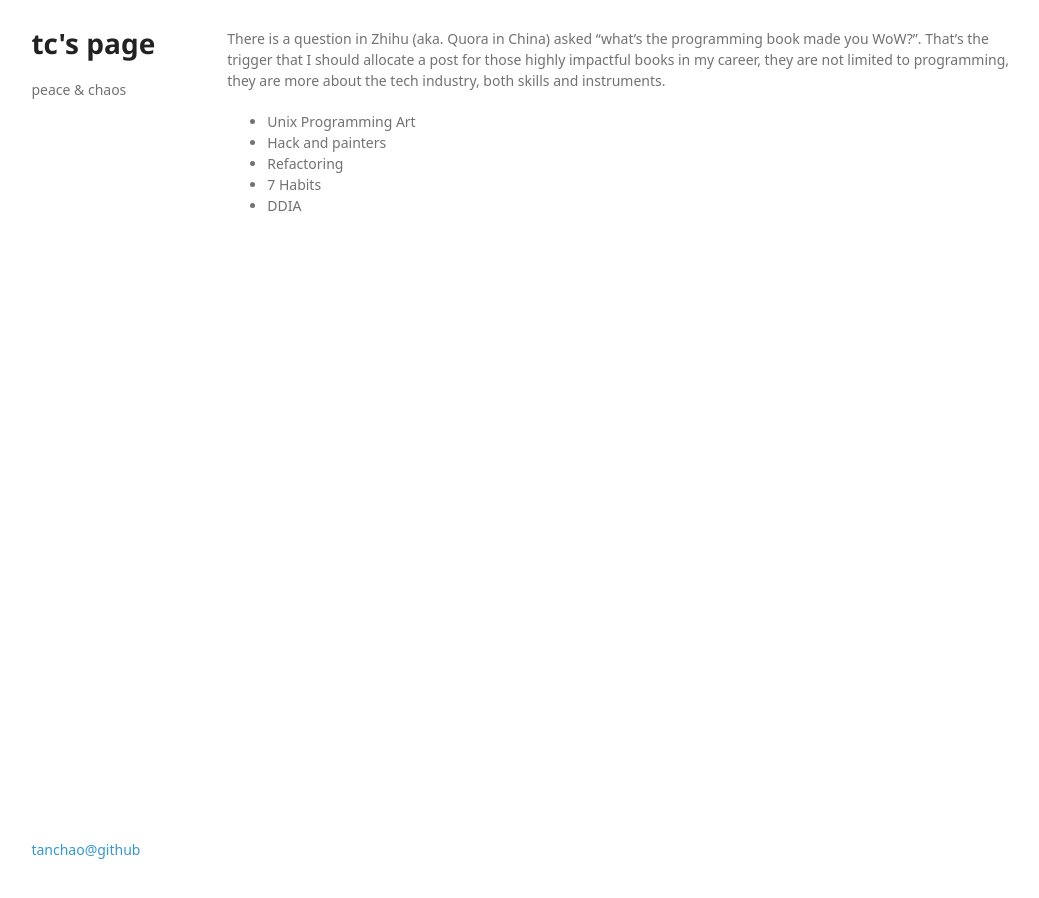
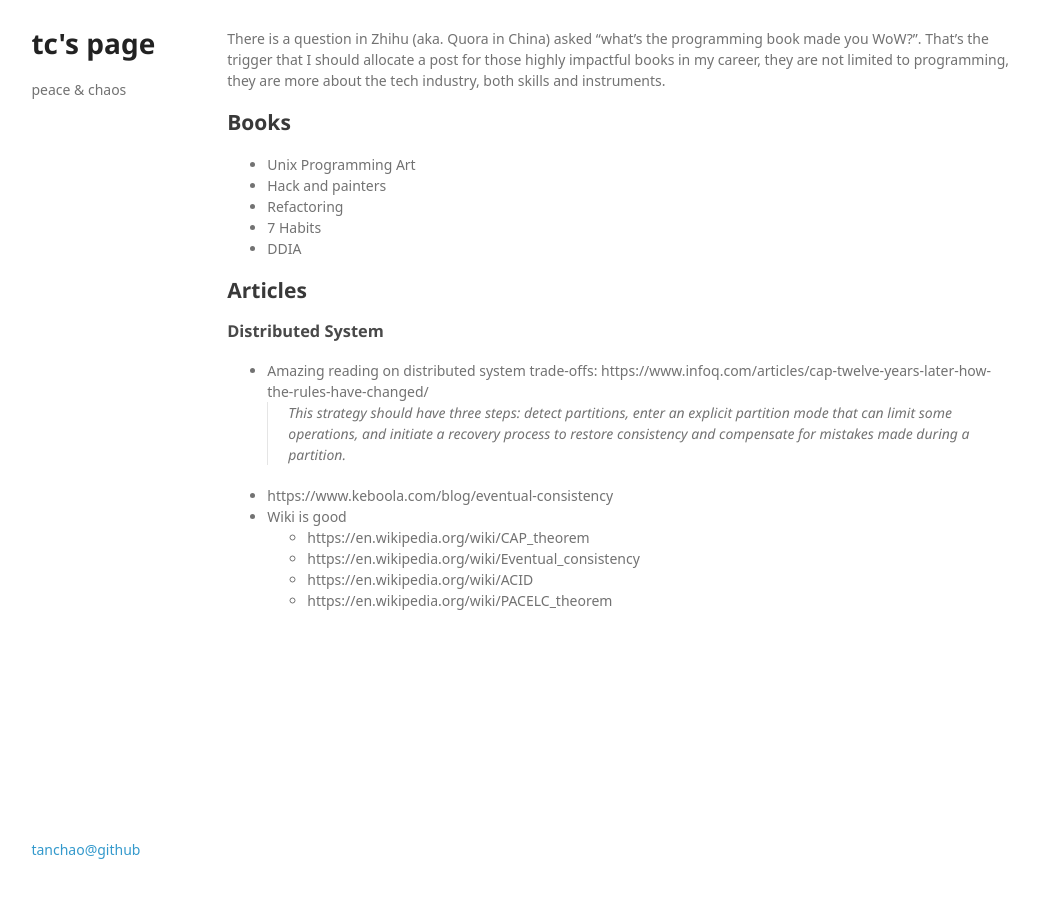
Before and after one commit to tanchao/tanchao.github.io, a Jekyll site: the page built from _posts/2022-01-13-good-reads.md, in a window 1280 px wide. Shown: the whole page, without its empty margins (119-1158 px from the left). Built offline with Jekyll 4.4.1, drawn with Linux system fonts in a browser that asks for light colours; some web fonts are replaced.

```diff
--- a/_posts/2022-01-13-good-reads.md
+++ b/_posts/2022-01-13-good-reads.md
@@ -10,8 +10,20 @@ tags: supertan
 
 There is a question in Zhihu (aka. Quora in China) asked "what's the programming book made you WoW?". That's the trigger that I should allocate a post for those highly impactful books in my career, they are not limited to programming, they are more about the tech industry, both skills and instruments.
 
+## Books
 - Unix Programming Art
 - Hack and painters
 - Refactoring
 - 7 Habits
 - DDIA
+
+## Articles
+### Distributed System
+* Amazing reading on distributed system trade-offs: https://www.infoq.com/articles/cap-twelve-years-later-how-the-rules-have-changed/
+>This strategy should have three steps: detect partitions, enter an explicit partition mode that can limit some operations, and initiate a recovery process to restore consistency and compensate for mistakes made during a partition.
+* https://www.keboola.com/blog/eventual-consistency
+* Wiki is good
+    * https://en.wikipedia.org/wiki/CAP_theorem
+    * https://en.wikipedia.org/wiki/Eventual_consistency
+    * https://en.wikipedia.org/wiki/ACID
+    * https://en.wikipedia.org/wiki/PACELC_theorem
```
Also changed, not shown: _posts/2021-07-31-tech-records.md (+1 -0 lines), _posts/2021-12-26-bio.md (+7 -4 lines).
